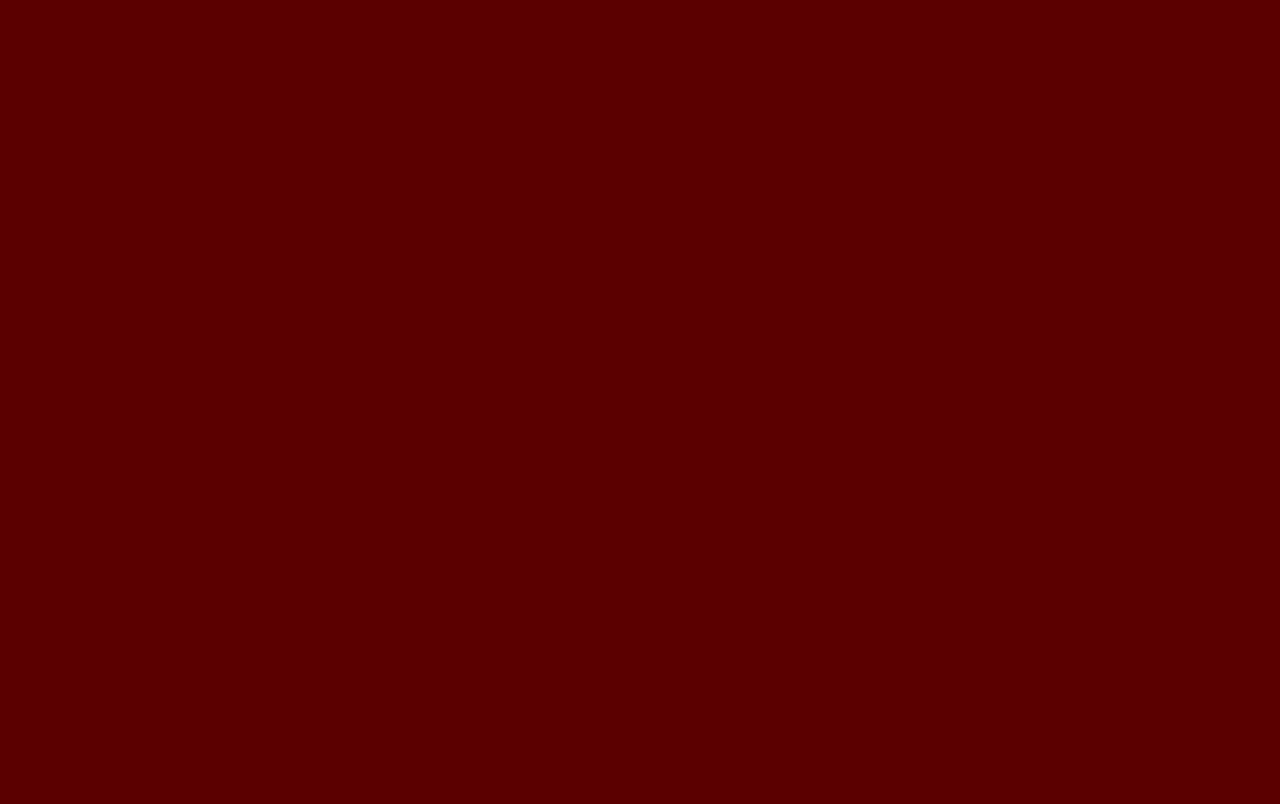
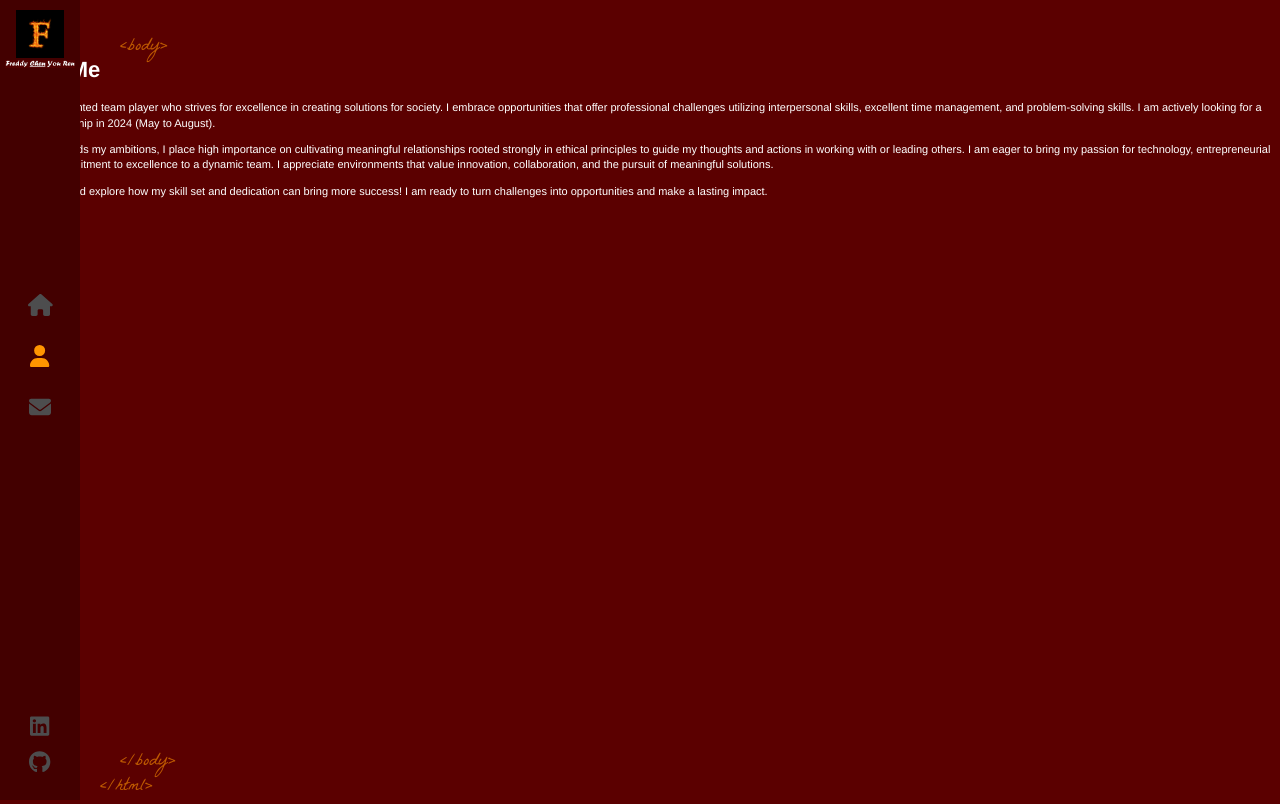
Before and after one commit to freddychenyouren2/fcyr-portfolio, a React (Create React App) app: page /about in a window 1280 px wide. Before the commit this address had no page. Built offline with nearby package versions, Linux system fonts and the light colour scheme.

Commit message:
Add About Page (Without Styling)

```diff
--- a/src/App.js
+++ b/src/App.js
@@ -2,6 +2,7 @@ import './App.scss';
 import { Routes , Route } from 'react-router-dom';
 import Layout from './components/Layout';
 import Home from './components/Home';
+import About from './components/About';
 
 function App() {
   return (
@@ -9,6 +10,7 @@ function App() {
       <Routes>
         <Route path="/" element={<Layout />}>
           <Route index element={<Home/>} />
+          <Route path="about" element={<About />} />
         </Route>
       </Routes>
     </>
--- /dev/null
+++ b/src/components/About/index.js
@@ -0,0 +1,42 @@
+import AnimatedLetters from '../AnimatedLetters'
+import './index.scss'
+
+const About = () => {
+    const aboutMe = "About Me"
+    const aboutMeArray = Array.from({length: aboutMe.length}, (_, i) => aboutMe[i])
+    return (
+        <div className='container about-page'>
+            <div className='text-zone'>
+                <h1>
+                    <AnimatedLetters
+                        stringArray={aboutMeArray}
+                        index={15}
+                    />
+                </h1>
+
+                <p>
+                    I am a goal-oriented team player who strives for excellence
+                    in creating solutions for society. I embrace opportunities that
+                    offer professional challenges utilizing interpersonal skills,
+                    excellent time management, and problem-solving skills.
+                    I am actively looking for a Summer Internship in 2024 (May to August).
+                </p>
+                <p>
+                    In striving towards my ambitions, I place high importance on cultivating
+                    meaningful relationships rooted strongly in ethical principles to guide
+                    my thoughts and actions in working with or leading others.
+                    I am eager to bring my passion for technology, entrepreneurial spirit,
+                    and commitment to excellence to a dynamic team. I appreciate environments
+                    that value innovation, collaboration, and the pursuit of meaningful solutions.
+                </p>
+                <p>
+                    Let's connect and explore how my skill set and dedication can bring more success!
+                    I am ready to turn challenges into opportunities and make a lasting impact.
+                </p>
+
+            </div>
+        </div>
+    )
+}
+
+export default About
```
Also changed, not shown: src/components/About/index.scss (added).
